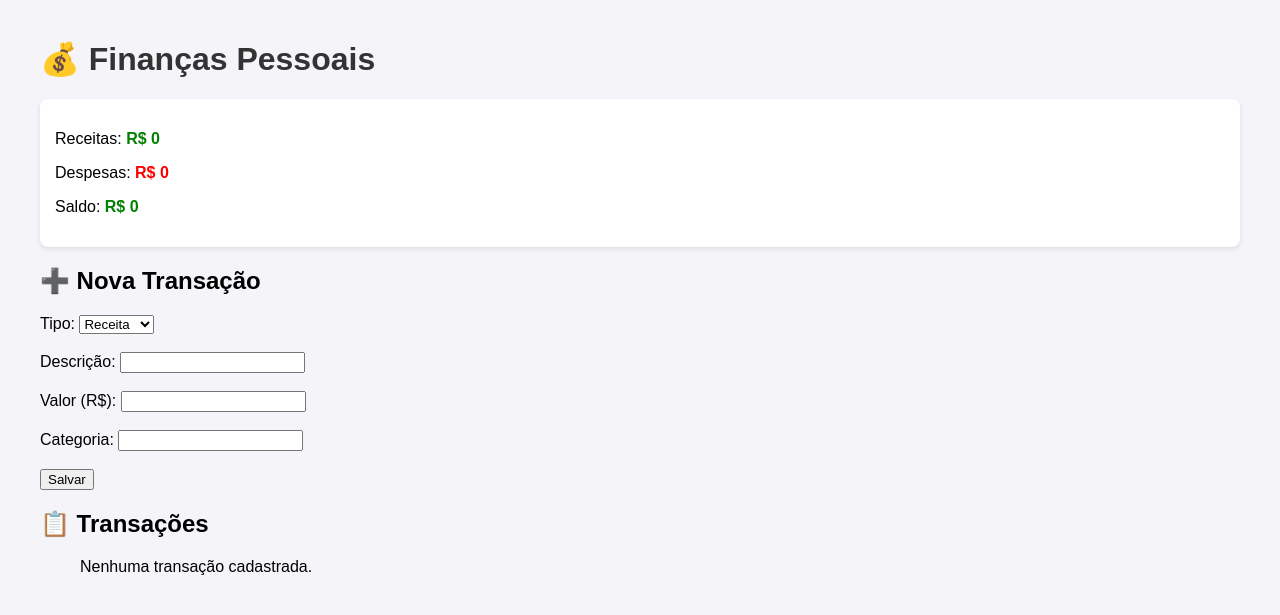
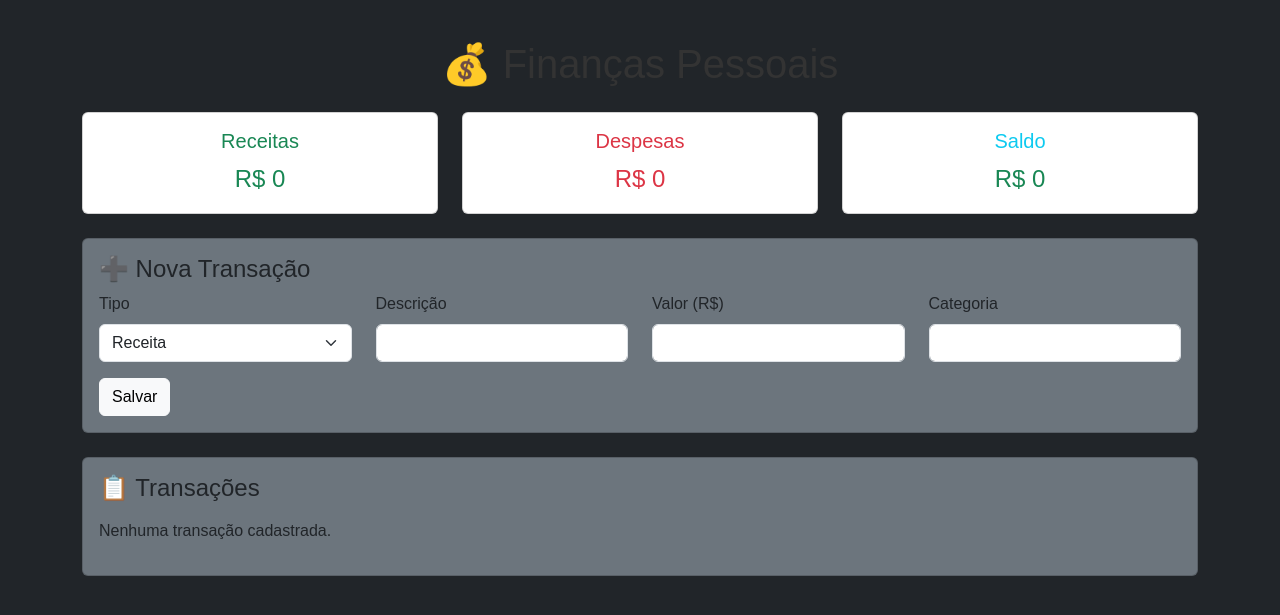
Before and after one commit to 311384/financas-api, a Flask app: page / in a window 1280 px wide. Shown: the top 615 px of the page. Run offline with Flask 3, Linux system fonts and the light colour scheme.

Commit message:
Update index.html
Bootstrap

```diff
--- a/templates/index.html
+++ b/templates/index.html
@@ -4,70 +4,125 @@
     <meta charset="UTF-8" />
     <title>Finanças Pessoais</title>
     <link
+      href="https://cdn.jsdelivr.net/npm/bootstrap@5.3.0/dist/css/bootstrap.min.css"
+      rel="stylesheet"
+    />
+    <link
       rel="stylesheet"
       href="{{ url_for('static', filename='style.css') }}"
     />
   </head>
-  <body>
-    <h1>💰 Finanças Pessoais</h1>
+  <body class="bg-dark text-white">
+    <div class="container my-4">
+      <h1 class="text-center mb-4">💰 Finanças Pessoais</h1>
 
-    <div class="resumo">
-      <p>Receitas: <strong style="color: green">R$ {{ receitas }}</strong></p>
-      <p>Despesas: <strong style="color: red">R$ {{ despesas }}</strong></p>
-      <p>
-        Saldo:
-        <strong
-          {%
-          if
-          saldo
-          <
-          0
-          %}
-          style="color: red"
-          {%
-          else
-          %}
-          style="color: green"
-          {%
-          endif
-          %}
+      <!-- Cards de Resumo -->
+      <div class="row text-center mb-4">
+        <div class="col-md-4">
+          <div class="card text-success">
+            <div class="card-body">
+              <h5 class="card-title">Receitas</h5>
+              <p class="card-text fs-4">R$ {{ receitas }}</p>
+            </div>
+          </div>
+        </div>
+        <div class="col-md-4">
+          <div class="card text-danger">
+            <div class="card-body">
+              <h5 class="card-title">Despesas</h5>
+              <p class="card-text fs-4">R$ {{ despesas }}</p>
+            </div>
+          </div>
+        </div>
+        <div class="col-md-4">
+          <div class="card text-info">
+            <div class="card-body">
+              <h5 class="card-title">Saldo</h5>
+              <p
+                class="card-text fs-4 {% if saldo < 0 %} text-danger {% else %} text-success {% endif %}"
               >
                 R$ {{ saldo }}
-        </strong>
               </p>
             </div>
+          </div>
+        </div>
+      </div>
 
-    <h2>➕ Nova Transação</h2>
+      <!-- Formulário -->
+      <div class="card bg-secondary mb-4">
+        <div class="card-body">
+          <h4>➕ Nova Transação</h4>
           <form method="POST" action="/adicionar">
-      <label>Tipo:</label>
-      <select name="tipo" required>
+            <div class="row mb-3">
+              <div class="col-md-3">
+                <label class="form-label">Tipo</label>
+                <select name="tipo" class="form-select" required>
                   <option value="receita">Receita</option>
-        <option value="despesa">Despesa</option></select
-      ><br /><br />
+                  <option value="despesa">Despesa</option>
+                </select>
+              </div>
+              <div class="col-md-3">
+                <label class="form-label">Descrição</label>
+                <input
+                  type="text"
+                  name="descricao"
+                  class="form-control"
+                  required
+                />
+              </div>
+              <div class="col-md-3">
+                <label class="form-label">Valor (R$)</label>
+                <input
+                  type="number"
+                  step="0.01"
+                  name="valor"
+                  class="form-control"
+                  required
+                />
+              </div>
+              <div class="col-md-3">
+                <label class="form-label">Categoria</label>
+                <input
+                  type="text"
+                  name="categoria"
+                  class="form-control"
+                  required
+                />
+              </div>
+            </div>
+            <button type="submit" class="btn btn-light">Salvar</button>
+          </form>
+        </div>
+      </div>
 
-      <label>Descrição:</label>
-      <input type="text" name="descricao" required /><br /><br />
-
-      <label>Valor (R$):</label>
-      <input type="number" step="0.01" name="valor" required /><br /><br />
-
-      <label>Categoria:</label>
-      <input type="text" name="categoria" required /><br /><br />
-
-      <button type="submit">Salvar</button>
-    </form>
-
-    <h2>📋 Transações</h2>
-    <ul>
+      <!-- Lista de Transações -->
+      <div class="card bg-secondary">
+        <div class="card-body">
+          <h4>📋 Transações</h4>
+          {% if transacoes %}
+          <ul class="list-group">
             {% for t in transacoes %}
-      <li>
-        <strong>{{ t.tipo }}</strong> - {{ t.descricao }} (R$ {{ t.valor }}) |
-        {{ t.categoria }} | {{ t.data }}
-        <a href="/deletar/{{ t.id }}">❌</a>
+            <li
+              class="list-group-item d-flex justify-content-between align-items-center"
+            >
+              <div>
+                <strong
+                  class="{% if t.tipo == 'receita' %} text-success {% else %} text-danger {% endif %}"
+                >
+                  {{ t.tipo.capitalize() }}
+                </strong>
+                - {{ t.descricao }} (R$ {{ t.valor }}) | {{ t.categoria }} | {{
+                t.data }}
+              </div>
+              <a href="/deletar/{{ t.id }}" class="btn btn-sm btn-danger">❌</a>
             </li>
-      {% else %}
-      <p>Nenhuma transação cadastrada.</p>
             {% endfor %}
           </ul>
+          {% else %}
+          <p class="mt-3">Nenhuma transação cadastrada.</p>
+          {% endif %}
+        </div>
+      </div>
+    </div>
   </body>
 </html>
```
Lines whose indentation alone changed are shown as unchanged.
